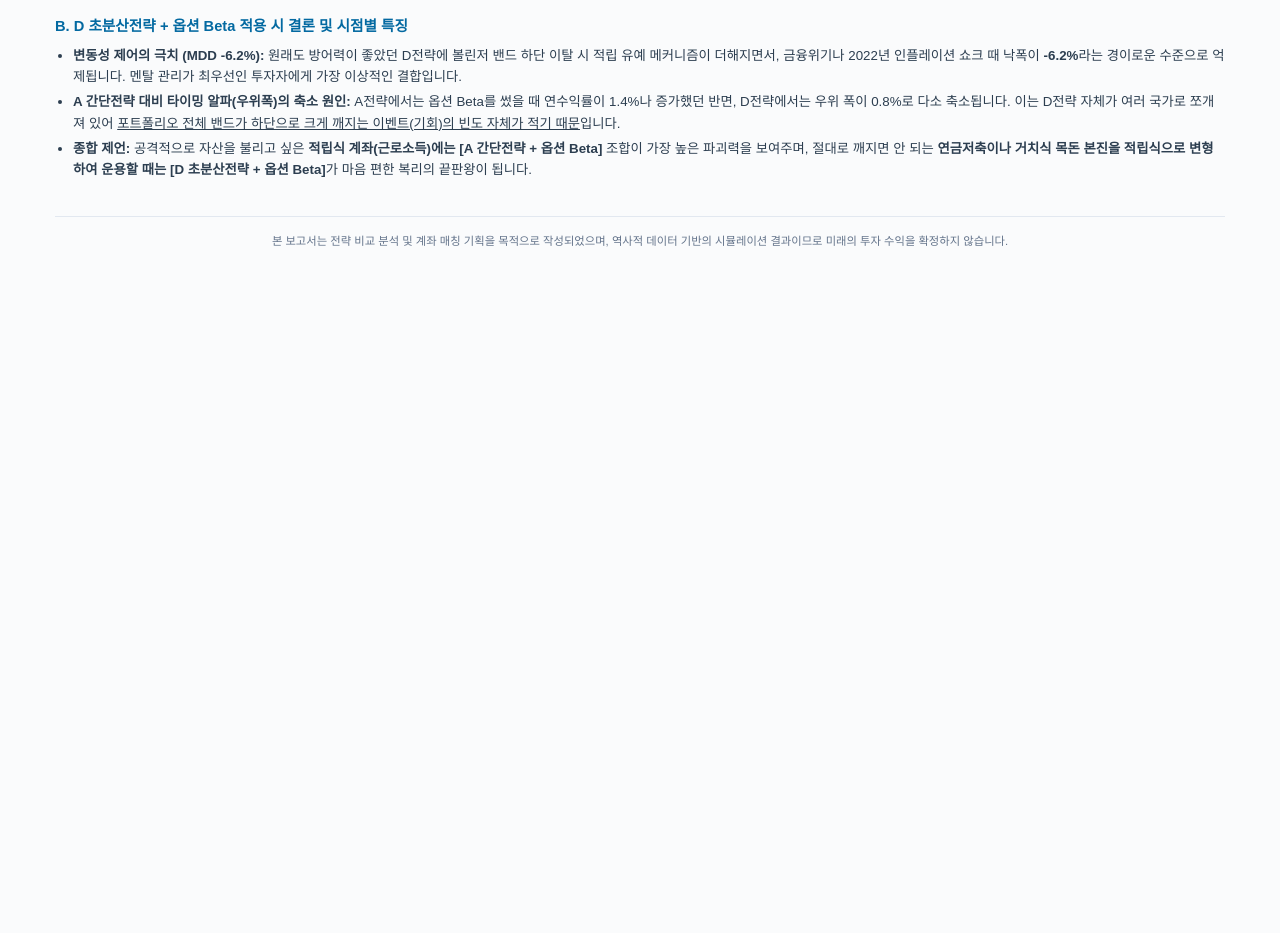
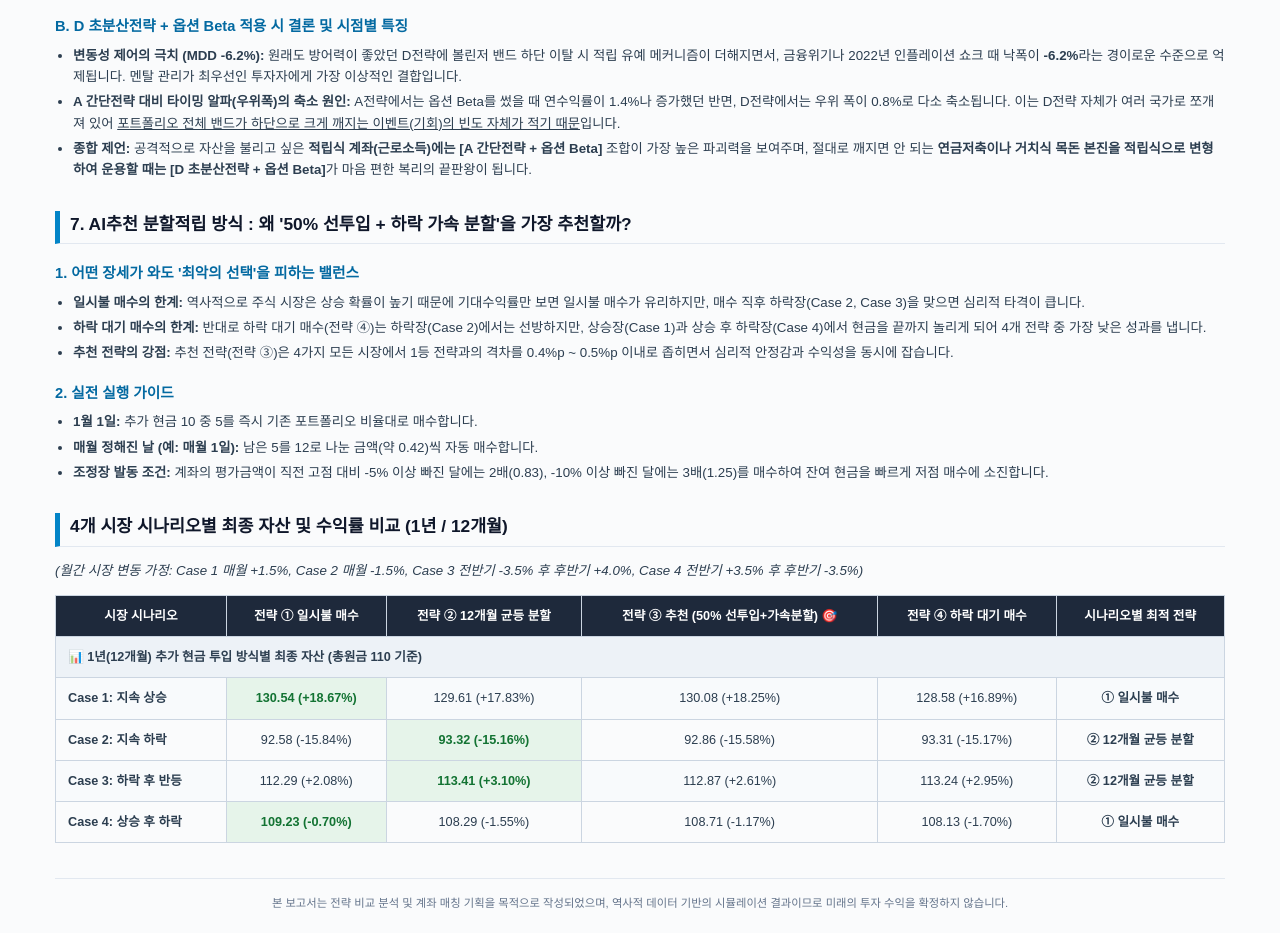
Before and after one commit to tgossoh1-lgtm/test1, a plain HTML site: page aaa.html in a window 1280 px wide. Shown: the part 3765-4698 px from the top of the page. Before the commit the page ends 4035 px from the top, so only its background shows below. Drawn offline with Linux system fonts and the light colour scheme.

Commit message:
Update aaa.html

```diff
--- a/aaa.html
+++ b/aaa.html
@@ -504,6 +504,82 @@
         <li><strong>종합 제언:</strong> 공격적으로 자산을 불리고 싶은 <strong>적립식 계좌(근로소득)에는 [A 간단전략 + 옵션 Beta]</strong> 조합이 가장 높은 파괴력을 보여주며, 절대로 깨지면 안 되는 <strong>연금저축이나 거치식 목돈 본진을 적립식으로 변형하여 운용할 때는 [D 초분산전략 + 옵션 Beta]</strong>가 마음 편한 복리의 끝판왕이 됩니다.</li>
     </ul>
 
+
+    <h2>7. AI추천 분할적립 방식 : 왜 '50% 선투입 + 하락 가속 분할'을 가장 추천할까?</h2>
+
+    <h3>1. 어떤 장세가 와도 '최악의 선택'을 피하는 밸런스</h3>
+    <ul>
+        <li><strong>일시불 매수의 한계:</strong> 역사적으로 주식 시장은 상승 확률이 높기 때문에 기대수익률만 보면 일시불 매수가 유리하지만, 매수 직후 하락장(Case 2, Case 3)을 맞으면 심리적 타격이 큽니다.</li>
+        <li><strong>하락 대기 매수의 한계:</strong> 반대로 하락 대기 매수(전략 ④)는 하락장(Case 2)에서는 선방하지만, 상승장(Case 1)과 상승 후 하락장(Case 4)에서 현금을 끝까지 놀리게 되어 4개 전략 중 가장 낮은 성과를 냅니다.</li>
+        <li><strong>추천 전략의 강점:</strong> 추천 전략(전략 ③)은 4가지 모든 시장에서 1등 전략과의 격차를 0.4%p ~ 0.5%p 이내로 좁히면서 심리적 안정감과 수익성을 동시에 잡습니다.</li>
+    </ul>
+
+    <h3>2. 실전 실행 가이드</h3>
+    <ul>
+        <li><strong>1월 1일:</strong> 추가 현금 10 중 5를 즉시 기존 포트폴리오 비율대로 매수합니다.</li>
+        <li><strong>매월 정해진 날 (예: 매월 1일):</strong> 남은 5를 12로 나눈 금액(약 0.42)씩 자동 매수합니다.</li>
+        <li><strong>조정장 발동 조건:</strong> 계좌의 평가금액이 직전 고점 대비 -5% 이상 빠진 달에는 2배(0.83), -10% 이상 빠진 달에는 3배(1.25)를 매수하여 잔여 현금을 빠르게 저점 매수에 소진합니다.</li>
+    </ul>
+
+
+<h2>4개 시장 시나리오별 최종 자산 및 수익률 비교 (1년 / 12개월)</h2>
+<p><em>(월간 시장 변동 가정: Case 1 매월 +1.5%, Case 2 매월 -1.5%, Case 3 전반기 -3.5% 후 후반기 +4.0%, Case 4 전반기 +3.5% 후 후반기 -3.5%)</em></p>
+
+<table>
+    <thead>
+        <tr>
+            <th>시장 시나리오</th>
+            <th class="center-text">전략 ① 일시불 매수</th>
+            <th class="center-text">전략 ② 12개월 균등 분할</th>
+            <th class="center-text">전략 ③ 추천 (50% 선투입+가속분할) 🎯</th>
+            <th class="center-text">전략 ④ 하락 대기 매수</th>
+            <th class="center-text">시나리오별 최적 전략</th>
+        </tr>
+    </thead>
+    <tbody>
+        <tr style="background-color: #edf2f7; font-weight: bold;">
+            <td colspan="6">📊 1년(12개월) 추가 현금 투입 방식별 최종 자산 (총원금 110 기준)</td>
+        </tr>
+        <tr>
+            <td><strong>Case 1: 지속 상승</strong></td>
+            <td class="center-text best-performance">130.54 (+18.67%)</td>
+            <td class="center-text">129.61 (+17.83%)</td>
+            <td class="center-text">130.08 (+18.25%)</td>
+            <td class="center-text">128.58 (+16.89%)</td>
+            <td class="center-text"><strong>① 일시불 매수</strong></td>
+        </tr>
+        <tr>
+            <td><strong>Case 2: 지속 하락</strong></td>
+            <td class="center-text">92.58 (-15.84%)</td>
+            <td class="center-text best-performance">93.32 (-15.16%)</td>
+            <td class="center-text">92.86 (-15.58%)</td>
+            <td class="center-text">93.31 (-15.17%)</td>
+            <td class="center-text"><strong>② 12개월 균등 분할</strong></td>
+        </tr>
+        <tr>
+            <td><strong>Case 3: 하락 후 반등</strong></td>
+            <td class="center-text">112.29 (+2.08%)</td>
+            <td class="center-text best-performance">113.41 (+3.10%)</td>
+            <td class="center-text">112.87 (+2.61%)</td>
+            <td class="center-text">113.24 (+2.95%)</td>
+            <td class="center-text"><strong>② 12개월 균등 분할</strong></td>
+        </tr>
+        <tr>
+            <td><strong>Case 4: 상승 후 하락</strong></td>
+            <td class="center-text best-performance">109.23 (-0.70%)</td>
+            <td class="center-text">108.29 (-1.55%)</td>
+            <td class="center-text">108.71 (-1.17%)</td>
+            <td class="center-text">108.13 (-1.70%)</td>
+            <td class="center-text"><strong>① 일시불 매수</strong></td>
+        </tr>
+    </tbody>
+</table>
+
+
+
+
+
+
     <div class="footer">
         본 보고서는 전략 비교 분석 및 계좌 매칭 기획을 목적으로 작성되었으며, 역사적 데이터 기반의 시뮬레이션 결과이므로 미래의 투자 수익을 확정하지 않습니다.
     </div>
```
